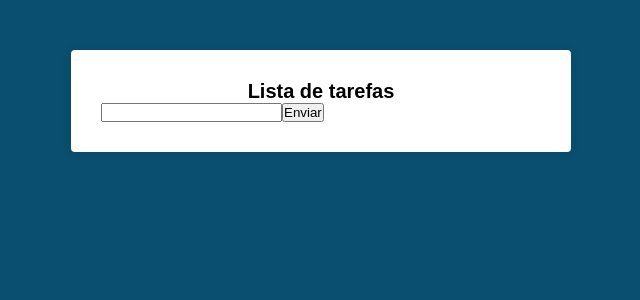
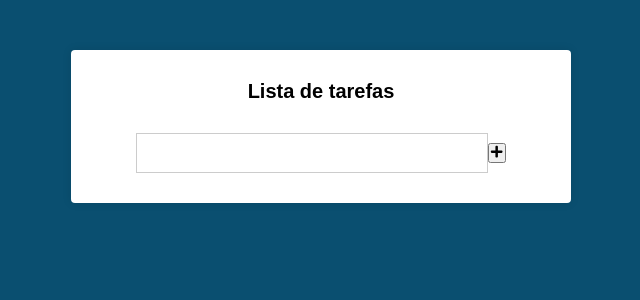
Before and after one commit to GustavoGomesDias/todo-list-react, a React (Create React App) app: page / in a window 1280 px wide. Shown: the top 300 px of the page, without its empty margins (319-959 px from the left). Built offline with nearby package versions, Linux system fonts and the light colour scheme; the HTML template or start-up script is replaced by a standard one.

Commit message:
feat: add form css

```diff
--- a/package.json
+++ b/package.json
@@ -8,6 +8,7 @@
     "@testing-library/user-event": "^12.1.10",
     "react": "^17.0.2",
     "react-dom": "^17.0.2",
+    "react-icons": "^4.2.0",
     "react-scripts": "4.0.3",
     "web-vitals": "^1.0.1"
   },
--- a/src/components/Main.css
+++ b/src/components/Main.css
@@ -11,3 +11,28 @@
   font-size: 20px;
   text-align: center;
 }
+
+.form {
+  margin-top: 30px;
+  display: flex;
+  align-items: center;
+  justify-content: center;
+}
+
+.form input[type="text"] {
+  height: 40px;
+  padding: 0 20px;
+  font-size: 20px;
+  border: 1px solid #ccc;
+  min-width: 80%;
+}
+
+.form buttom[type="submit"] {
+  border: none;
+  height: 40px;
+  width: 40px;
+  background: #f04c64;
+  color: #fff;
+  align-items: center;
+  justify-content: center;
+}
--- a/src/components/Main.js
+++ b/src/components/Main.js
@@ -1,4 +1,8 @@
 import React, { Component } from 'react';
+
+// Form
+import { FaPlus } from 'react-icons/fa';
+
 import './Main.css';
 
 export default class Main extends Component {
@@ -19,13 +23,19 @@
     return (
       <div className="main">
         <h1>Lista de tarefas</h1>
-        <form action="#">
+        <form action="#" className="form">
           {/*
             handle == lidar com | handleChange == lidar com mudança.
             Usar hnadle sempre que tiver um evento com 'on'.
           */}
-          <input onChange={this.handleChange} type="text" />
-          <button type="submit">Enviar</button>
+          <input
+            onChange={this.handleChange}
+            type="text"
+            value={novaTarefa}
+          />
+          <button type="submit">
+            <FaPlus />
+          </button>
         </form>
       </div>
     );
```
Also changed, not shown: 2 other files (tests, documents, lock files or other folders).
